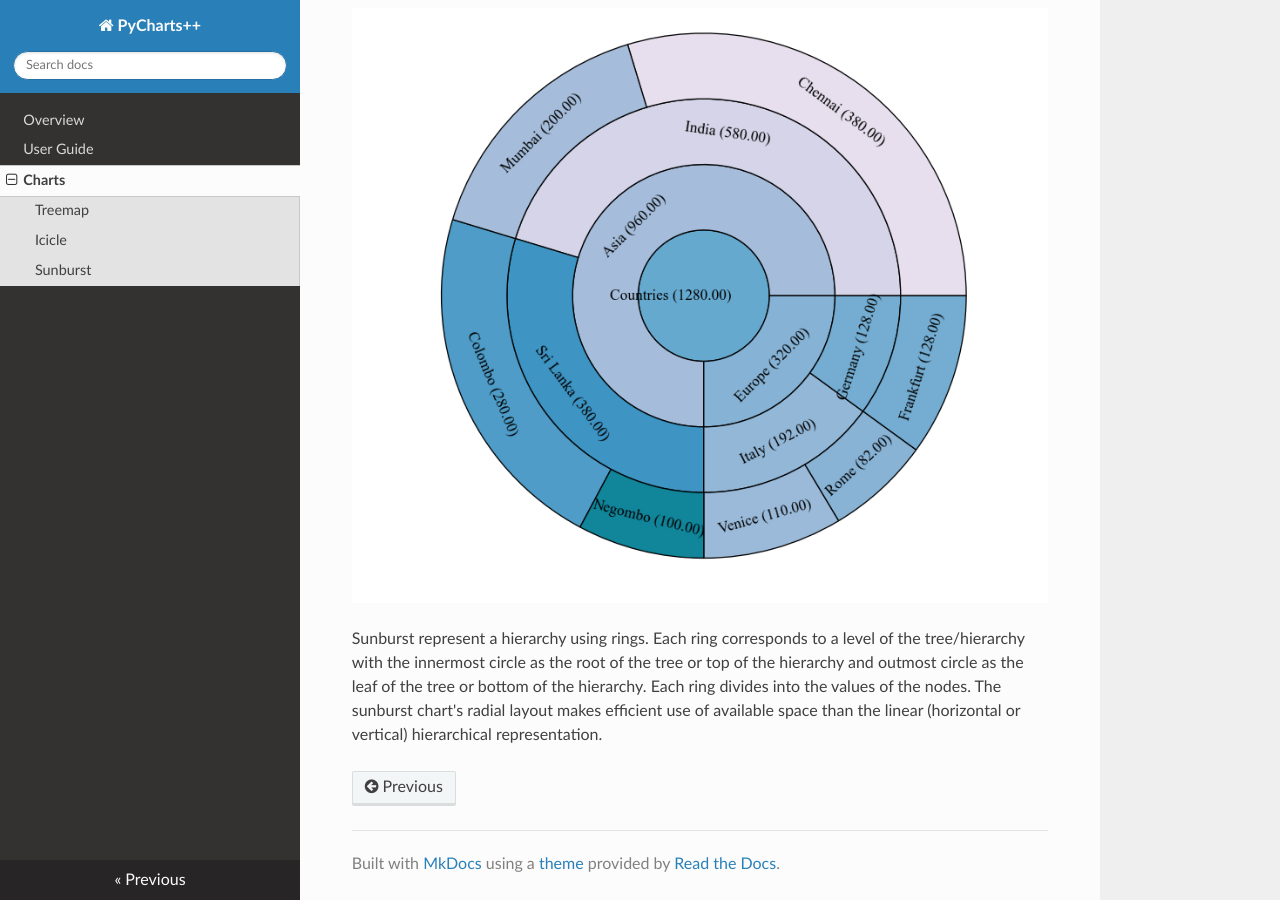
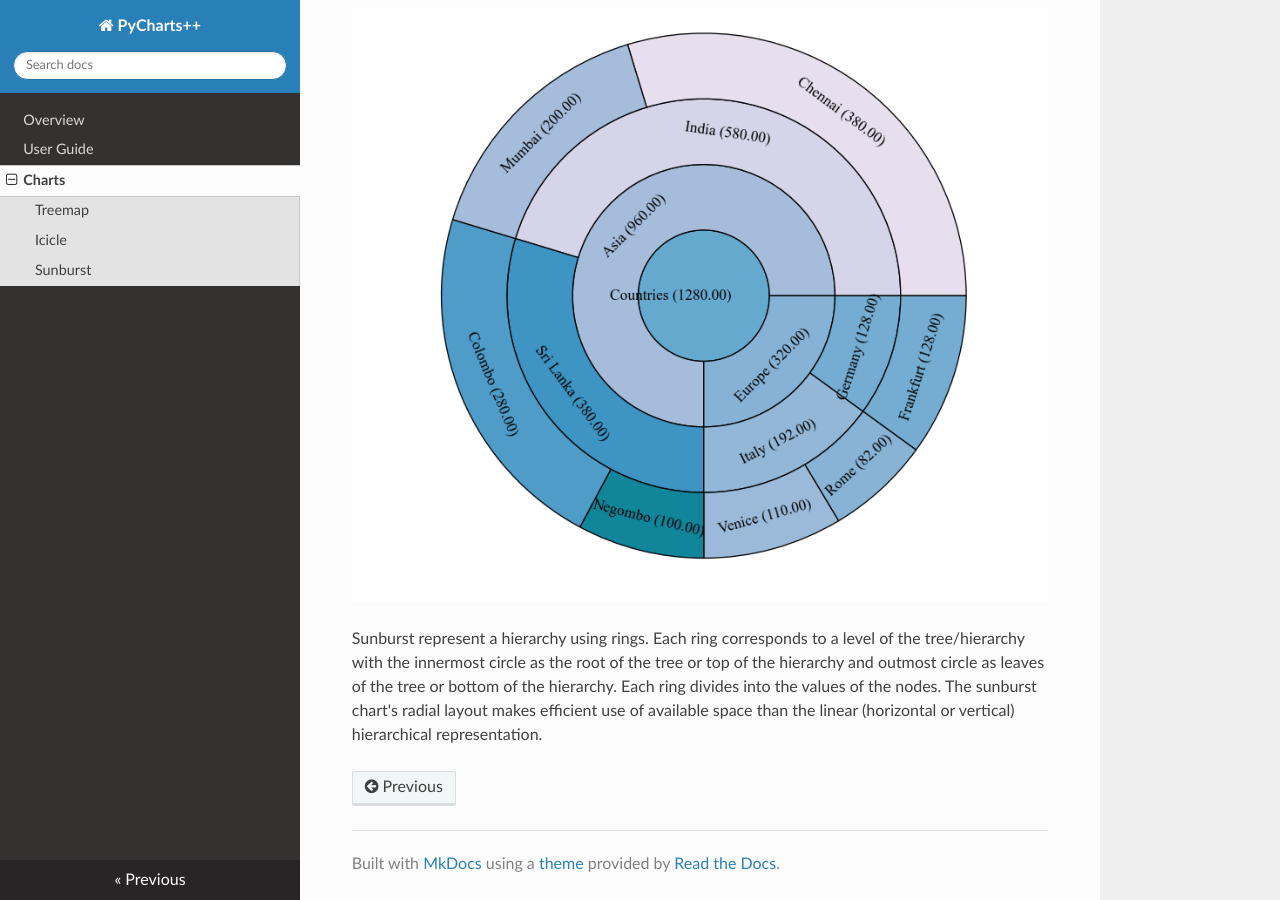
Before and after one commit to nimanthadilz/pycharts, an MkDocs documentation site: the page built from docs/charts.md, in a window 1280 px wide and 900 px high, scrolled down 1218 px. Built offline with MkDocs 1.6.1, drawn with Linux system fonts in a browser that asks for light colours; nearby versions of some CDN libraries.

Commit message:
Update the sunburst chart information

```diff
--- a/docs/charts.md
+++ b/docs/charts.md
@@ -19,4 +19,4 @@ Treemap represents a hierarchy using rectangles. Each rectangle corresponds to a
 
 ![Example Sunburst](img/example_sunburst.png)
 
-Sunburst represent a hierarchy using rings. Each ring corresponds to a level of the tree/hierarchy with the innermost circle as the root of the tree or top of the hierarchy and outmost circle as the leaf of the tree or bottom of the hierarchy. Each ring divides into the values of the nodes. The sunburst chart's radial layout makes efficient use of available space than the linear (horizontal or vertical) hierarchical representation.
+Sunburst represent a hierarchy using rings. Each ring corresponds to a level of the tree/hierarchy with the innermost circle as the root of the tree or top of the hierarchy and outmost circle as leaves of the tree or bottom of the hierarchy. Each ring divides into the values of the nodes. The sunburst chart's radial layout makes efficient use of available space than the linear (horizontal or vertical) hierarchical representation.
```
